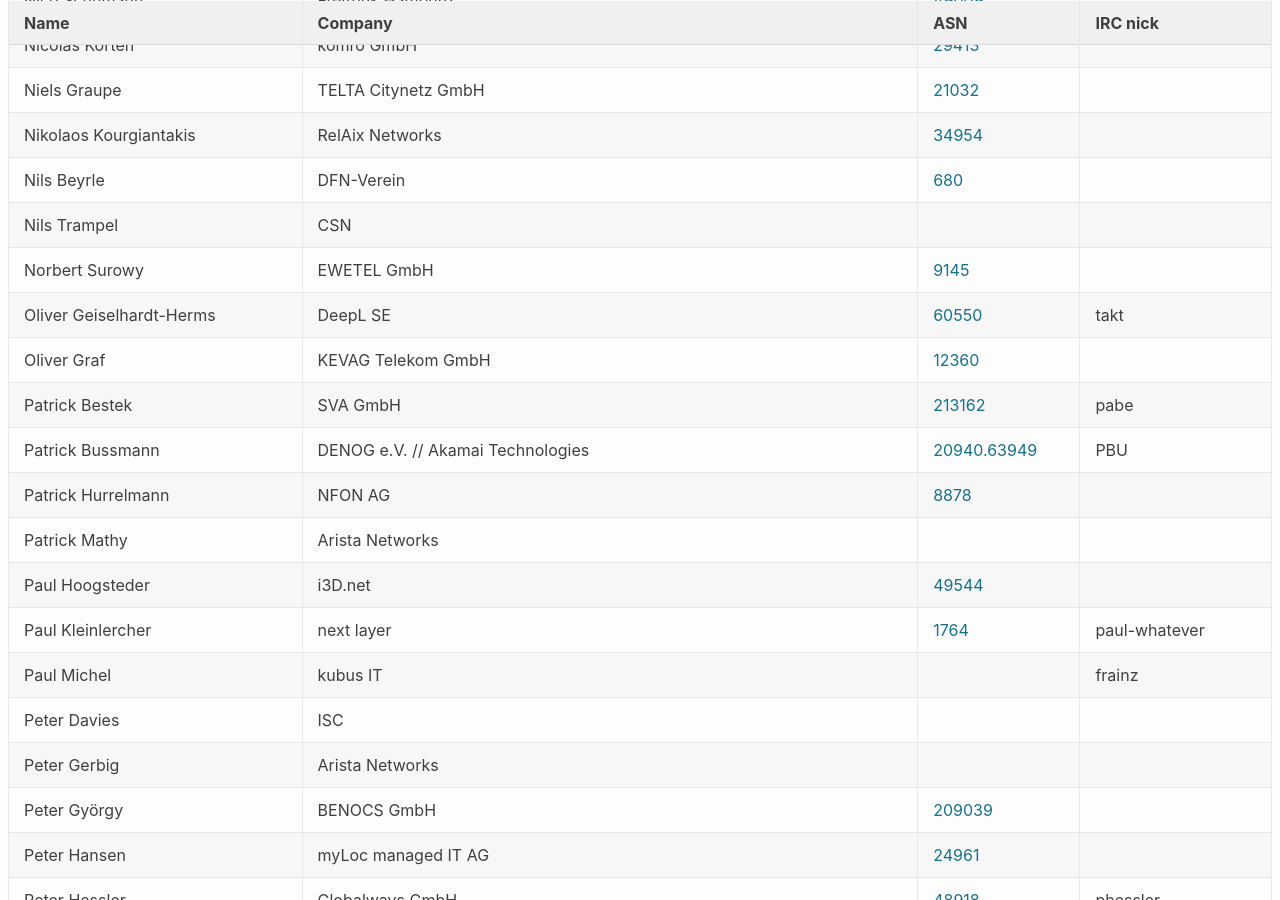
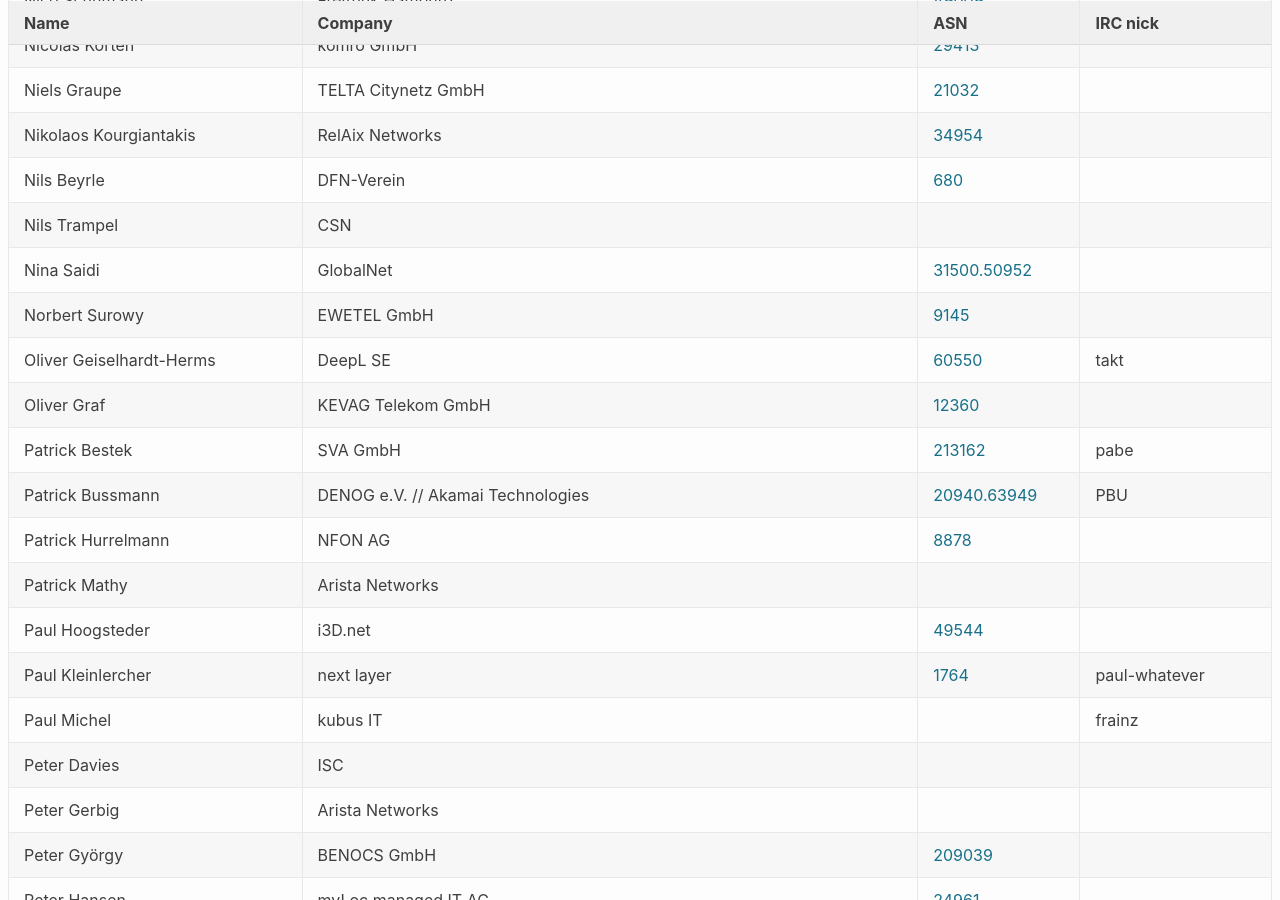
Before and after one commit to denog/pretix-attendeelist, a Jekyll site: the page built from denog15/index.md, in a window 1280 px wide and 900 px high, scrolled down 8569 px. Built offline with Jekyll 4.4.1, drawn with Linux system fonts in a browser that asks for light colours.

Commit message:
Latest data: Mon Oct 16 11:28:14 UTC 2023

```diff
--- a/_data/attendees_denog15_onsite.json
+++ b/_data/attendees_denog15_onsite.json
@@ -1152,6 +1152,12 @@
     "asn": null
   },
   {
+    "name": "Nina Saidi",
+    "company": "GlobalNet",
+    "irc": null,
+    "asn": "31500.50952"
+  },
+  {
     "name": "Norbert Surowy",
     "company": "EWETEL GmbH",
     "irc": null,
```
